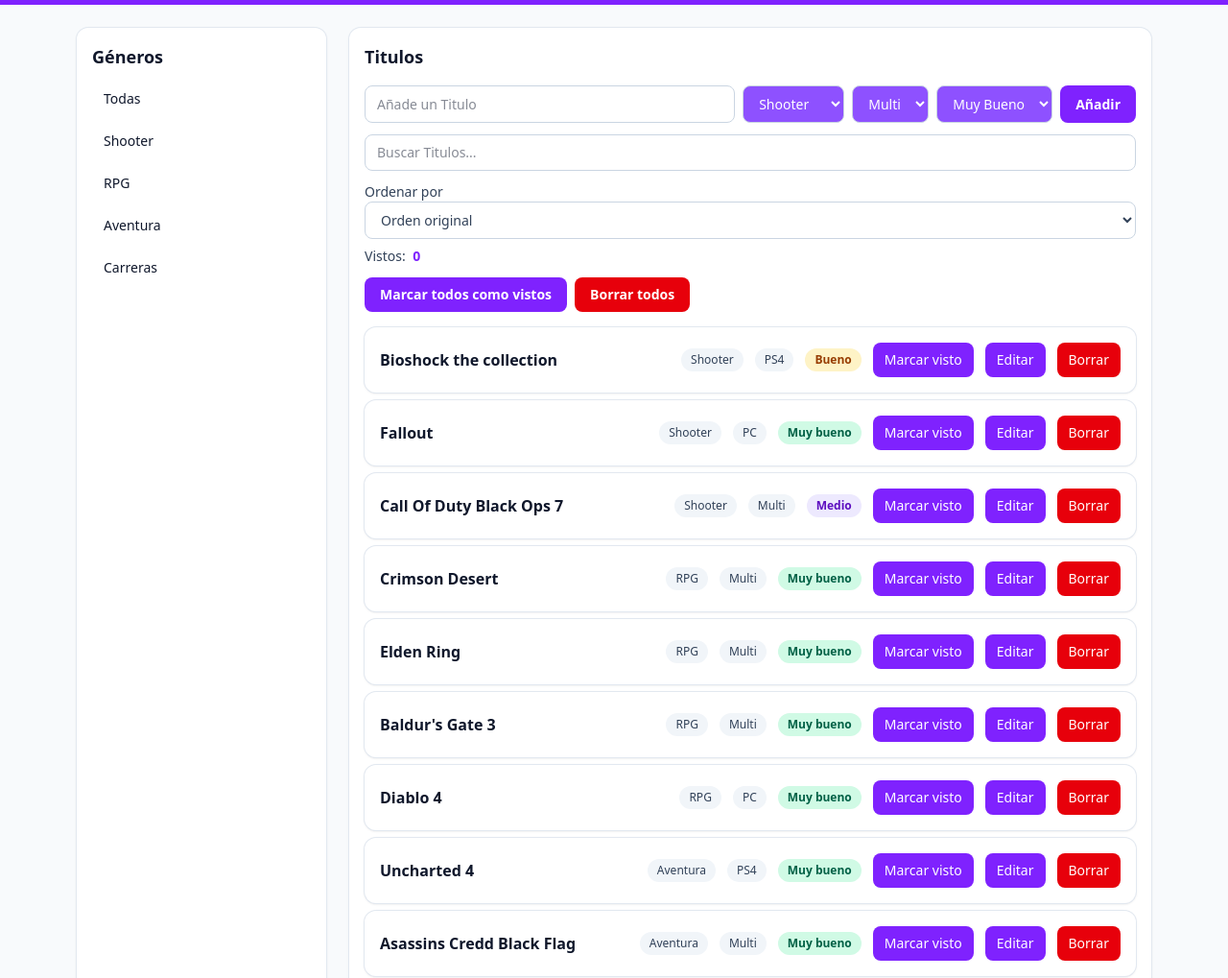
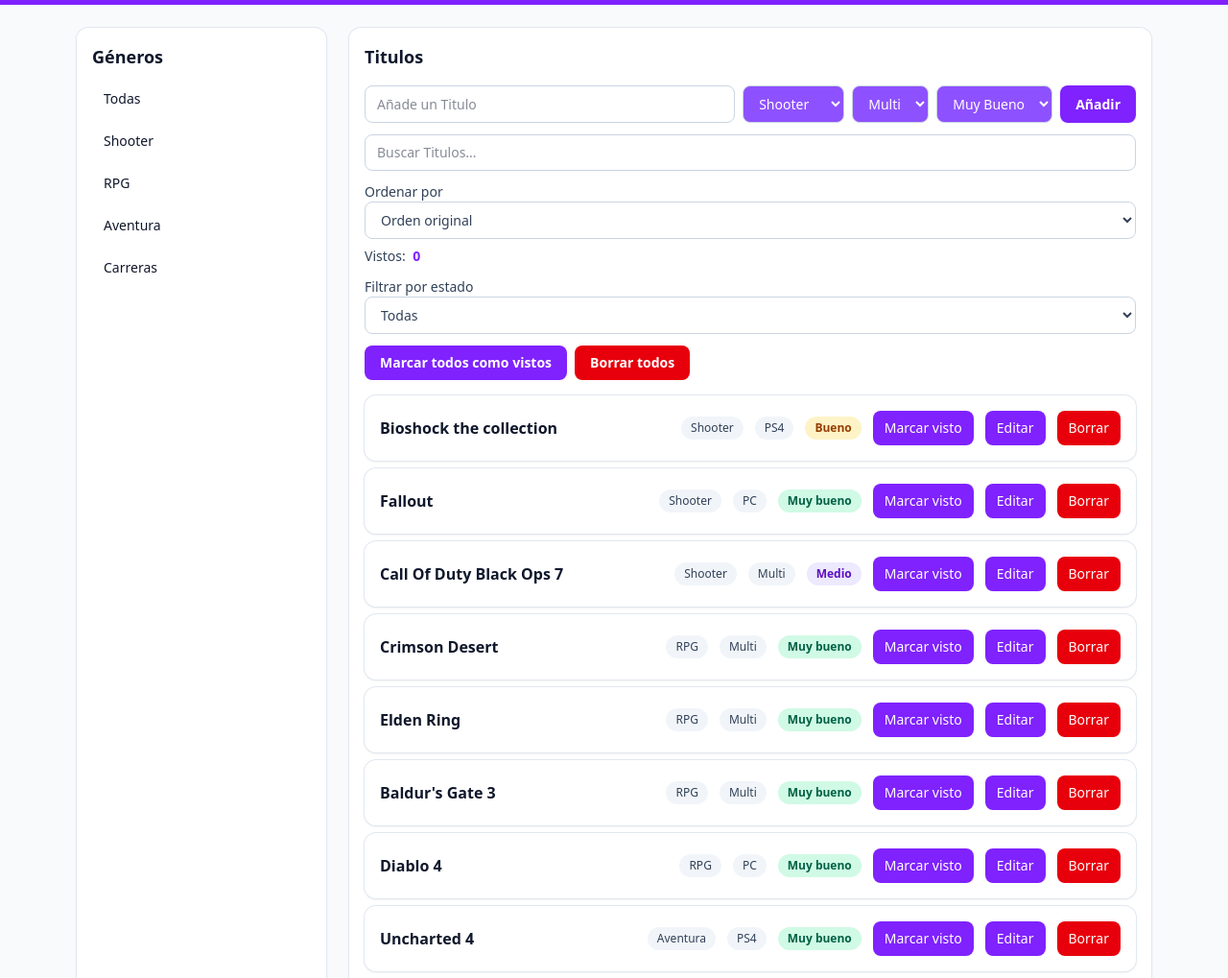
Before and after one commit to 2712112304/taskflow-project, a website: page index.html in a window 1280 px wide. Shown: the part 81-1100 px from the top of the page at 96% size. Drawn offline with Linux system fonts and the light colour scheme.

Commit message:
feat: añade filtro por estado

```diff
--- a/app.js
+++ b/app.js
@@ -6,6 +6,7 @@
 const taskList = document.getElementById("task-list");
 const searchInput = document.getElementById("search-input");
 const sortSelect = document.getElementById("sort-select");
+const statusFilter = document.getElementById("status-filter");
 const filterButtons = document.querySelectorAll(".filter-btn");
 const themeToggleBtn = document.getElementById("theme-toggle");
 const defaultGamesContainer = document.getElementById("default-games");
@@ -28,8 +29,14 @@
   renderTasks();
 });
 
+
 if (sortSelect) {
   sortSelect.addEventListener("change", function () {
+    renderTasks();
+  });
+}
+if (statusFilter) {
+  statusFilter.addEventListener("change", function () {
     renderTasks();
   });
 }
@@ -294,13 +301,19 @@
  */
 function getFilteredTasks() {
   const searchText = searchInput.value.toLowerCase();
+  const selectedStatus = statusFilter ? statusFilter.value : "all";
 
   return tasks.filter(function (task) {
     const matchesSearch = task.text.toLowerCase().includes(searchText);
     const matchesCategory =
       selectedCategory === "Todas" || task.category === selectedCategory;
 
-    return matchesSearch && matchesCategory;
+    const matchesStatus =
+      selectedStatus === "all" ||
+      (selectedStatus === "viewed" && task.viewed) ||
+      (selectedStatus === "pending" && !task.viewed);
+
+    return matchesSearch && matchesCategory && matchesStatus;
   });
 }
 
--- a/index.html
+++ b/index.html
@@ -130,14 +130,32 @@
         <option value="viewed">Estado</option>
       </select>
 
-      <div class="mt-2 text-sm text-slate-700 dark:text-slate-300">
-        Vistos:
+      <div class="mt-2 text-sm text-slate-700 dark:text-slate-300">Vistos:
         <span
           id="viewed-count"
           class="ml-1 font-semibold text-violet-600 dark:text-violet-400"
-        >
-          0
+        >0
         </span>
+        <label
+  for="status-filter"
+  class="mt-3 block text-sm font-medium text-slate-700 dark:text-slate-300"
+
+>
+
+  Filtrar por estado
+</label>
+
+<select
+  id="status-filter"
+  class="mt-1 w-full rounded-lg border border-slate-300 bg-white px-3 py-2 text-sm text-slate-700
+         focus:outline-none focus:ring-2 focus:ring-violet-400
+         dark:border-slate-700 dark:bg-slate-950 dark:text-slate-100 transition"
+>
+  <option value="all">Todas</option>
+  <option value="pending">Pendientes</option>
+  <option value="viewed">Vistas</option>
+</select>
+
       </div>
 
         <div class="mt-3 flex flex-col gap-2 sm:flex-row">
```
